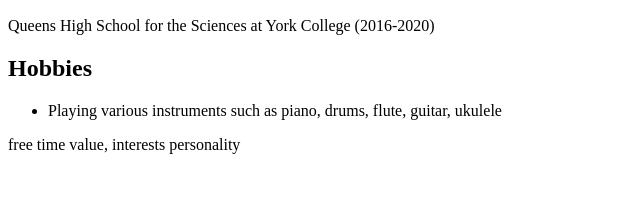
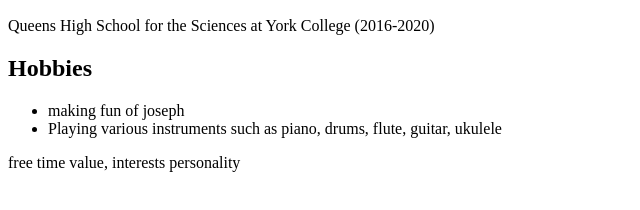
Before and after one commit to jeshuakim/jeshuakim.github.io, a plain HTML site: page index.html in a window 1280 px wide. Shown: the part 110-320 px from the top of the page, without its empty margins (0-640 px from the left). Drawn offline with Linux system fonts and the light colour scheme.

Commit message:
Update index.html

```diff
--- a/index.html
+++ b/index.html
@@ -13,6 +13,7 @@
   <div>
     <h2>Hobbies</h2>
     <ul>
+      <li>making fun of joseph</li>
       <li>Playing various instruments such as piano, drums, flute, guitar, ukulele</li>
     </ul>
   </div>
```
